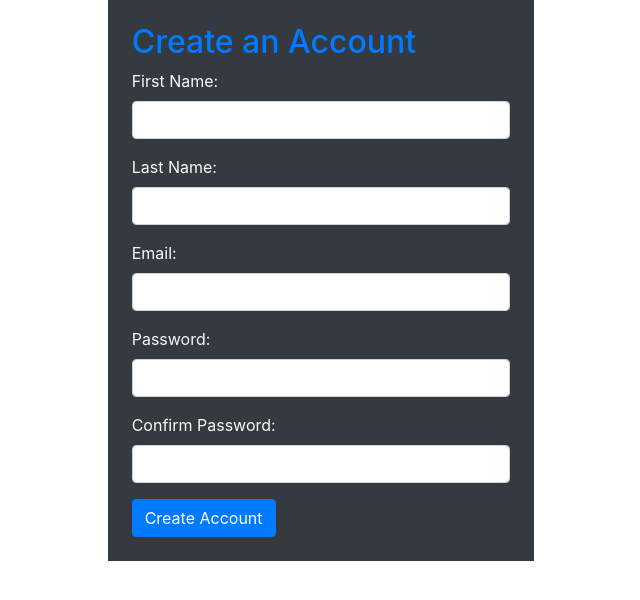
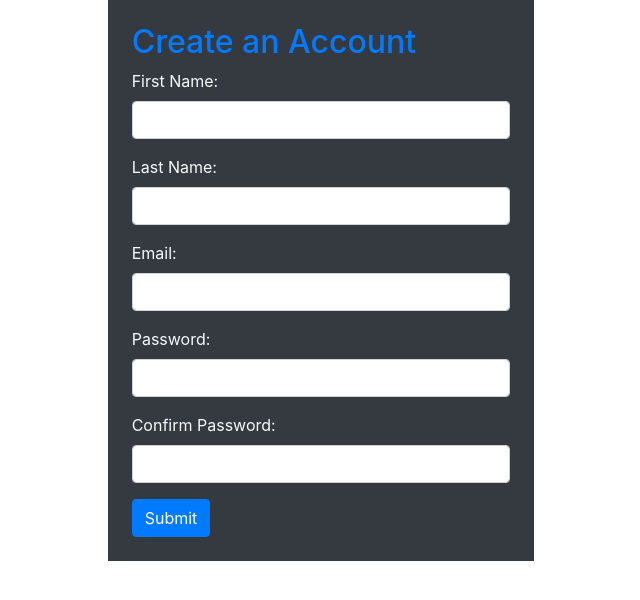
Before and after one commit to Meisha-Booker/cd_solo_project, a Flask app: template flask_app/templates/create_account.html in a window 1280 px wide. Shown: the part 1-601 px from the top of the page, without its empty margins (319-959 px from the left). Run offline with Flask 2, Linux system fonts and the light colour scheme; the template is opened without the code that fills it, so the values that code supplies are empty; some libraries are stand-ins or nearby versions.

Commit message:
updated book.py, user.py, create, home and login html pages

```diff
--- a/flask_app/controllers/users.py
+++ b/flask_app/controllers/users.py
@@ -9,8 +9,8 @@ bcrypt = Bcrypt(app)
 def index():
     return render_template('home.html')
 
-@app.route('/register',methods=['POST'])
-def register():
+@app.route('/create_account',methods=['POST'])
+def create():
     if not User.validate_register(request.form):
         return redirect('/')
     data = {
--- a/flask_app/models/book.py
+++ b/flask_app/models/book.py
@@ -1,5 +1,3 @@
-from flask_bcrypt import Bcrypt
-bcrypt = Bcrypt(app)
 from flask import flash
 from flask_app.config.mysqlconnection import connectToMySQL
 class Book:
--- a/flask_app/models/user.py
+++ b/flask_app/models/user.py
@@ -1,6 +1,5 @@
 from flask_app.config.mysqlconnection import connectToMySQL
-from flask_bcrypt import Bcrypt
-bcrypt = Bcrypt(app)
+from flask import flash
 import re
 
 EMAIL_REGEX = re.compile(r'^[a-zA-Z0-9.+_-]+@[a-zA-Z0-9._-]+\.[a-zA-Z]+$')
--- a/flask_app/templates/create_account.html
+++ b/flask_app/templates/create_account.html
@@ -41,7 +41,7 @@
                 <label for="confirm">Confirm Password:</label>
                 <input type="password" name="confirm" class="form-control">
             </div>
-            <input type="submit" value="Create Account" href="/profile_page" class="btn btn-primary">
+            <input type="submit" value="Submit" href="/profile_page" class="btn btn-primary">
     </div>
 </body>
 </html>
--- a/flask_app/templates/home.html
+++ b/flask_app/templates/home.html
@@ -21,7 +21,7 @@
             <img src="/" alt="member photo">
         </div>
         <div class="main">
-            <input type="submit" value="Create Account" href="/profile_page" class="btn btn-primary">
+            <input type="submit" value="Create Account" href="/create_account" class="btn btn-primary">
             <input type="submit" value="Login" href="/profile_page" class="btn btn-success">
         </div>
     </div>
```
Also changed, not shown: 2 other files.
